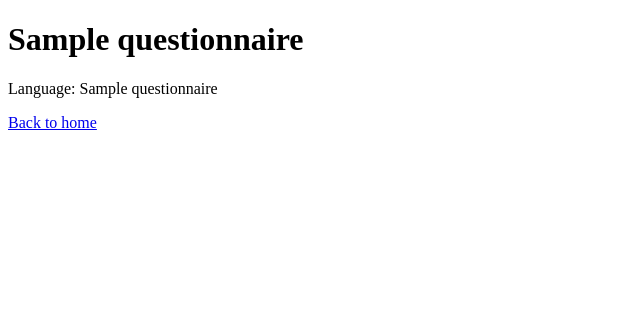
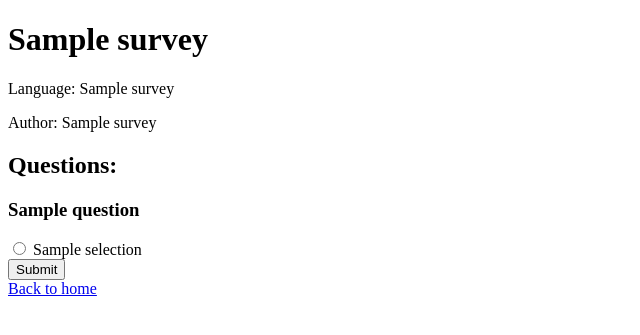
Before and after one commit to jiucai233/Data_web_project, a Flask app: template templates/questionnaire_detail.html in a window 1280 px wide. Shown: the top 335 px of the page, without its empty margins (0-640 px from the left). Run offline with Flask 3, Linux system fonts and the light colour scheme; the template is opened without the code that fills it: most values are stand-ins (such as "Sample title", 1, 10 or a date in 2020).

Commit message:
questionnaire_detail

```diff
--- a/static/js/index.js
+++ b/static/js/index.js
@@ -7,7 +7,7 @@ document.addEventListener('DOMContentLoaded', function() {
         fetch('/api/questionnaires/random')
             .then(response => response.json())
             .then(data => {
-                questionnaireContainer.innerHTML = data.map(q => `<p><a href="/questionnaire/${q[1]}">${q[2]}</a></p>`).join('');
+                questionnaireContainer.innerHTML = data.map(q => `<p><a href="/questionnaire/${q[0]}">${q[1]}</a> by ${q[2]}</p>`).join(''); // Assuming 'survey_id' is the 1st column, 'survey_name' is the 2nd column, and 'user_name' is the 3rd column
             })
             .catch(error => console.error('Error fetching random questionnaires:', error));
     });
@@ -16,7 +16,7 @@ document.addEventListener('DOMContentLoaded', function() {
         fetch('/api/questionnaires/ordered')
             .then(response => response.json())
             .then(data => {
-                questionnaireContainer.innerHTML = data.map(q => `<p><a href="/questionnaire/${q[1]}">${q[2]}</a></p>`).join('');
+                questionnaireContainer.innerHTML = data.map(q => `<p><a href="/questionnaire/${q[0]}">${q[1]}</a> by ${q[2]}</p>`).join(''); // Assuming 'survey_id' is the 1st column, 'survey_name' is the 2nd column, and 'user_name' is the 3rd column
             })
             .catch(error => console.error('Error fetching ordered questionnaires:', error));
     });
@@ -25,7 +25,7 @@ document.addEventListener('DOMContentLoaded', function() {
     fetch('/api/questionnaires/ordered')
         .then(response => response.json())
         .then(data => {
-            questionnaireContainer.innerHTML = data.map(q => `<p><a href="/questionnaire/${q[1]}">${q[2]}</a></p>`).join('');
+            questionnaireContainer.innerHTML = data.map(q => `<p><a href="/questionnaire/${q[0]}">${q[1]}</a> by ${q[2]}</p>`).join(''); // Assuming 'survey_id' is the 1st column, 'survey_name' is the 2nd column, and 'user_name' is the 3rd column
         })
         .catch(error => console.error('Error fetching default ordered questionnaires:', error));
 });
--- a/templates/questionnaire_detail.html
+++ b/templates/questionnaire_detail.html
@@ -3,11 +3,55 @@
 <head>
     <meta charset="UTF-8">
     <meta name="viewport" content="width=device-width, initial-scale=1.0">
-    <title>Questionnaire Detail</title>
+    <title>{{ survey[0] }}</title>
 </head>
 <body>
-    <h1>{{ questionnaire[2] }}</h1>
-    <p>Language: {{ questionnaire[3] }}</p>
+    <h1>{{ survey[0] }}</h1> <!-- survey_name -->
+    <p>Language: {{ survey[1] }}</p> <!-- survey_lan -->
+    <p>Author: {{ survey[2] }}</p> <!-- user_name -->
+
+    <h2>Questions:</h2>
+    <form id="questionnaire-form">
+        {% for question, selections in question_details %}
+            <div>
+                <h3>{{ question[1] }}</h3>
+                {% for selection in selections %}
+                    <div>
+                        <input type="radio" id="selection{{ selection[0] }}" name="question{{ question[0] }}" value="{{ selection[0] }}">
+                        <label for="selection{{ selection[0] }}">{{ selection[1] }}</label>
+                    </div>
+                {% endfor %}
+            </div>
+        {% endfor %}
+        <button type="submit">Submit</button>
+    </form>
+
     <a href="/">Back to home</a>
+
+    <script>
+        document.getElementById('questionnaire-form').addEventListener('submit', function(event) {
+            event.preventDefault();
+            const formData = new FormData(event.target);
+            const data = {};
+            formData.forEach((value, key) => {
+                data[key] = value;
+            });
+            fetch('/submit', {
+                method: 'POST',
+                headers: {
+                    'Content-Type': 'application/json'
+                },
+                body: JSON.stringify(data)
+            })
+            .then(response => response.json())
+            .then(data => {
+                alert('Submission successful!');
+                console.log(data);
+            })
+            .catch(error => {
+                console.error('Error:', error);
+            });
+        });
+    </script>
 </body>
 </html>
```
Also changed, not shown: index.py (+16 -6 lines).
